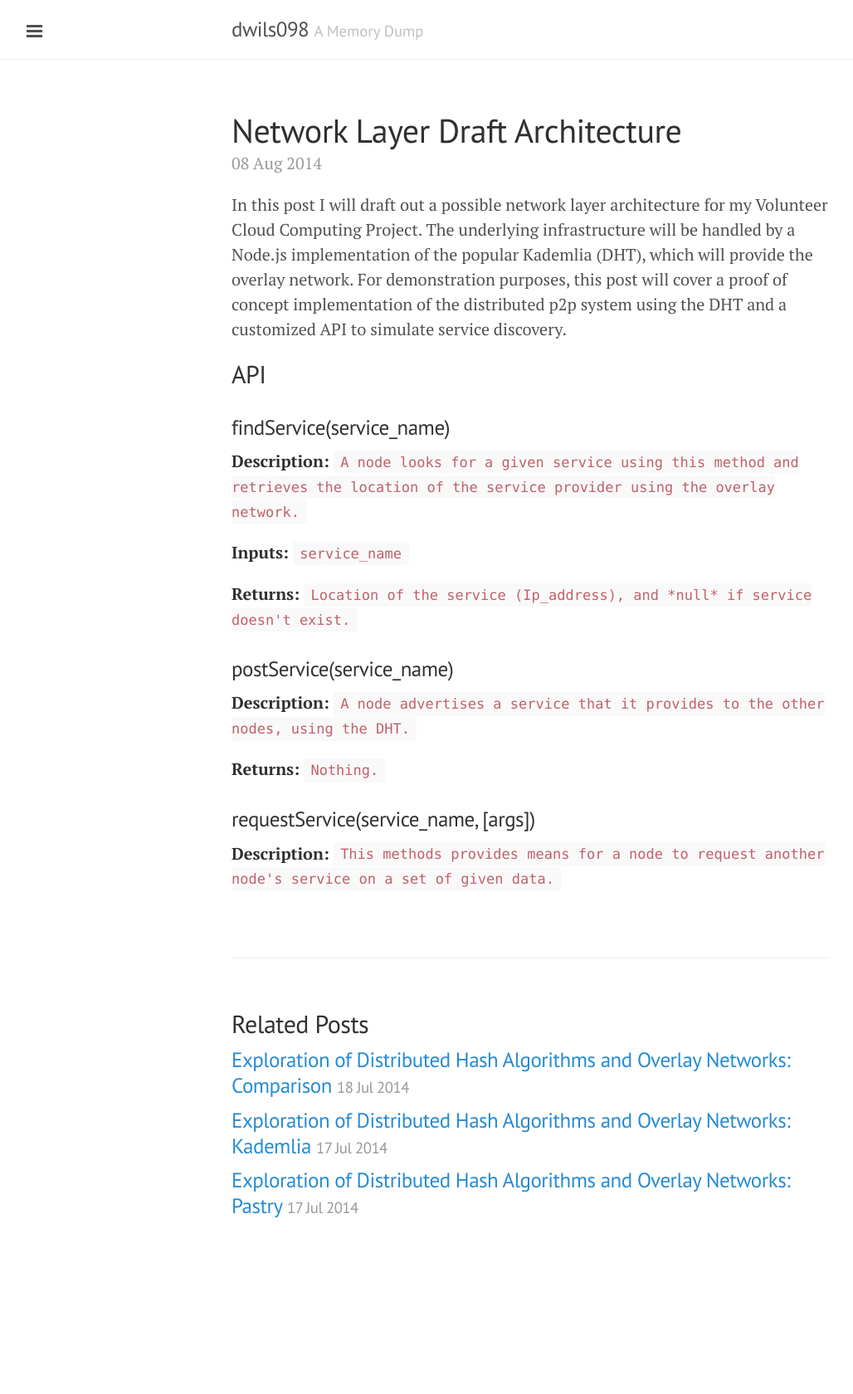
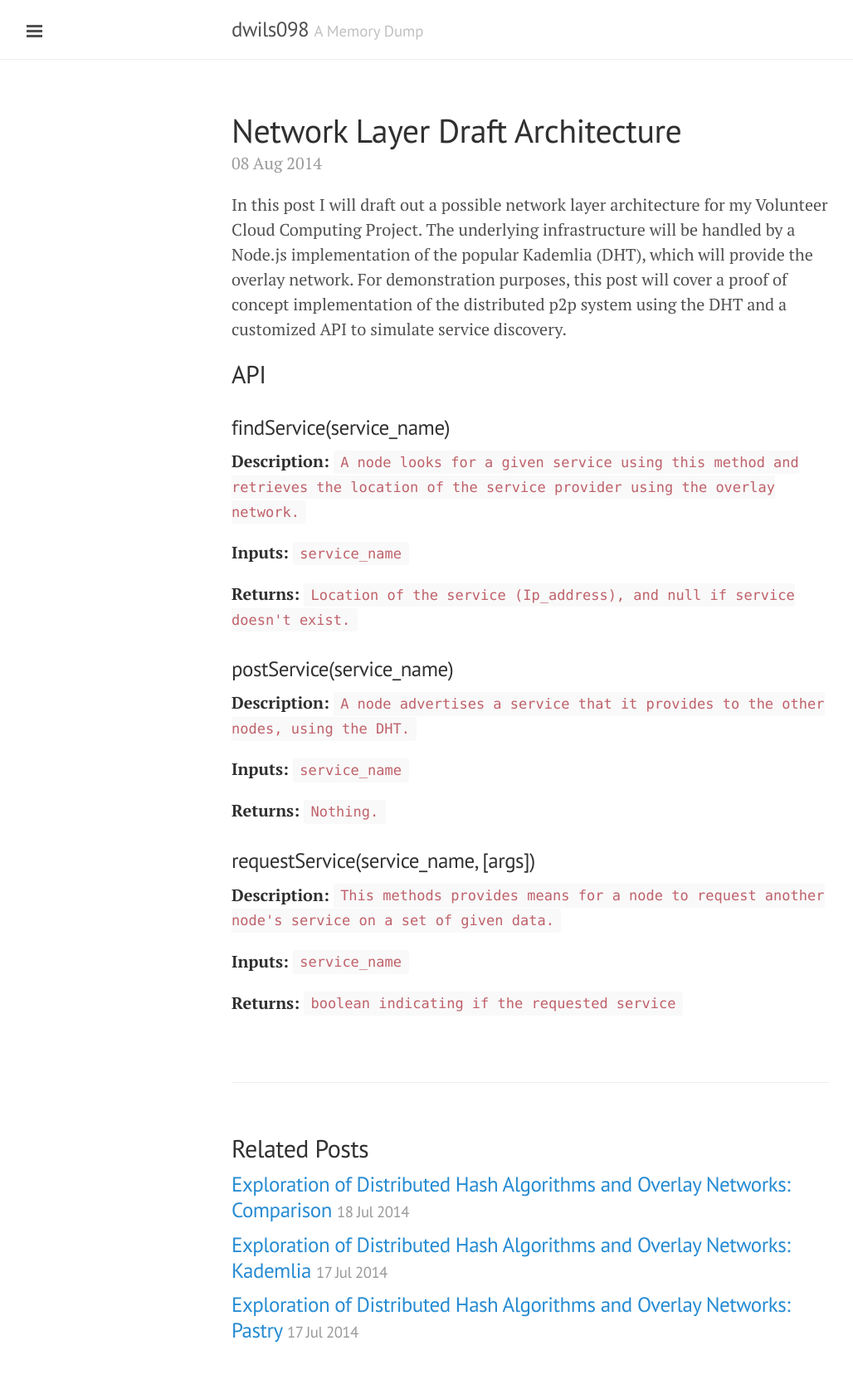
Before and after one commit to dwils098/dwils098.github.io, a Jekyll site: the page built from _posts/2014-08-08-Network_Draft.md, in a window 1280 px wide. Shown: the whole page at 83% size, without its empty margins (1-1029 px from the left). Built offline with Jekyll 4.4.1, drawn with Linux system fonts in a browser that asks for light colours; Markdown is read by kramdown in place of the engine named in the settings; before the commit the page ends 1530 px from its top, so only the background shows below that.

````diff
--- a/_posts/2014-08-08-Network_Draft.md
+++ b/_posts/2014-08-08-Network_Draft.md
@@ -14,12 +14,18 @@ In this post I will draft out a possible network layer architecture for my Volun
 
 **Inputs:** ``` service_name ```
 
-**Returns:** ``` Location of the service (Ip_address), and *null* if service doesn't exist. ```
+**Returns:** ``` Location of the service (Ip_address), and null if service doesn't exist. ```
 
 ###postService(service_name)
 **Description:** ``` A node advertises a service that it provides to the other nodes, using the DHT. ```
+
+**Inputs:** ``` service_name ```
 
 **Returns:** ``` Nothing. ```
 
 ###requestService(service_name, [args])
 **Description:** ``` This methods provides means for a node to request another node's service on a set of given data. ```
+
+**Inputs:** ``` service_name  ```
+
+**Returns:** ``` boolean indicating if the requested service```
````
Also changed, not shown: test_page.md (added, +8 -0 lines).
